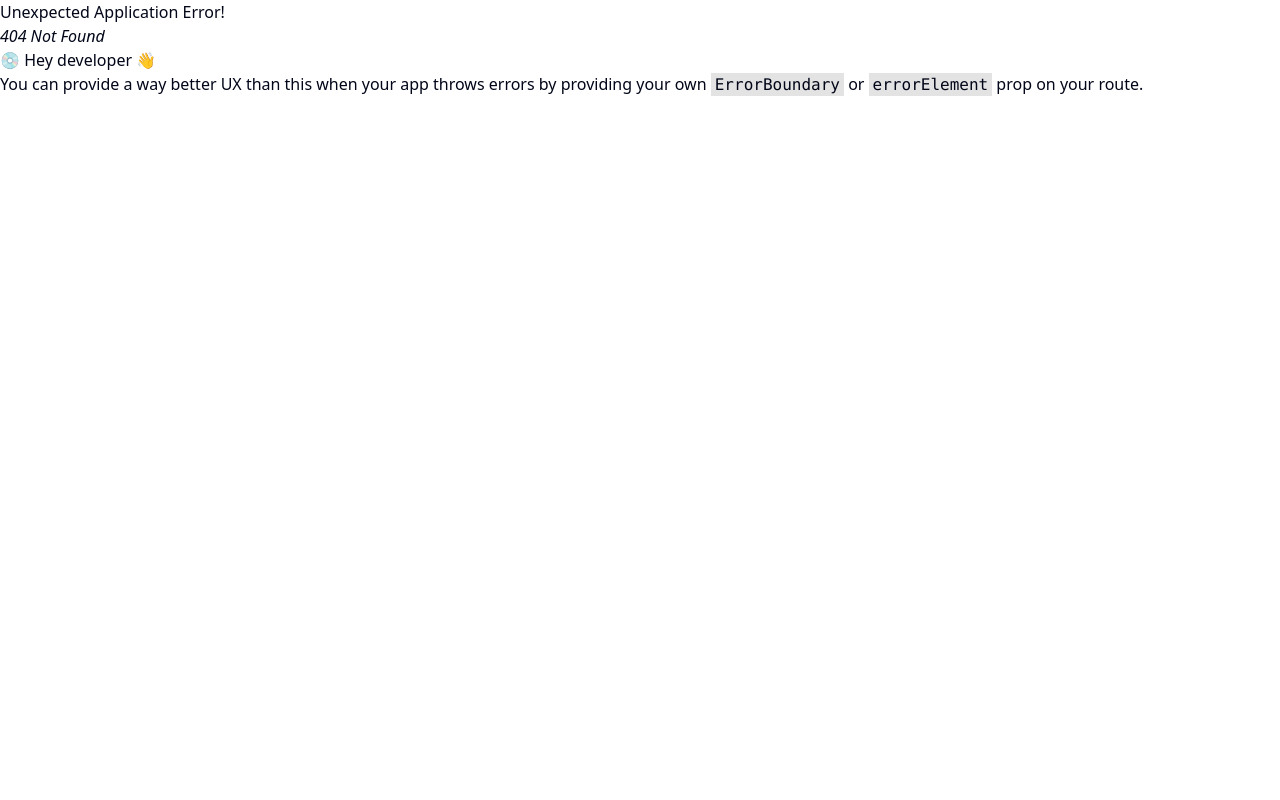
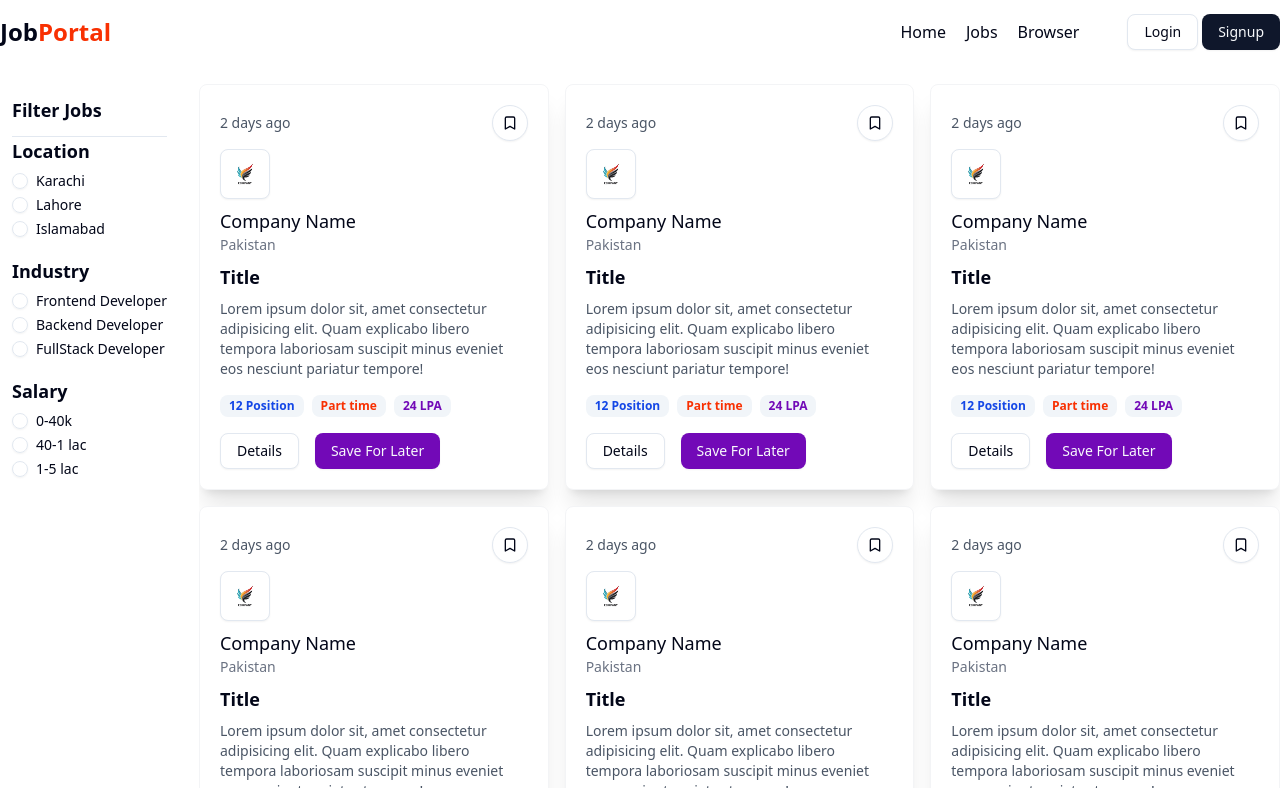
Before and after one commit to ZainHanif29/job-portal, a React (Vite) app in the folder client/: page /job in a window 1280 px wide. Before the commit this address had no page. Built offline with nearby package versions, Linux system fonts and the light colour scheme.

Commit message:
Job page

```diff
--- a/client/src/App.jsx
+++ b/client/src/App.jsx
@@ -4,10 +4,12 @@ import Navbar from "./components/shared/navbar";
 import Home from "./pages/main/home";
 import Login from "./pages/auth/login";
 import Signup from "./pages/auth/signup";
+import Job from "./pages/main/job";
 
 function App() {
   const appRouter = createBrowserRouter([
     { path: "/", element: <Home /> },
+    { path: "/job", element: <Job /> },
     { path: "/login", element: <Login /> },
     { path: "/signup", element: <Signup /> },
   ]);
--- /dev/null
+++ b/client/src/components/filter-card.jsx
@@ -0,0 +1,43 @@
+import React from "react";
+import { RadioGroup, RadioGroupItem } from "./ui/radio-group";
+import { data } from "react-router-dom";
+import { Label } from "./ui/label";
+
+const filterData = [
+  {
+    filterType: "Location",
+    array: ["Karachi", "Lahore", "Islamabad"],
+  },
+  {
+    filterType: "Industry",
+    array: ["Frontend Developer", "Backend Developer", "FullStack Developer"],
+  },
+  {
+    filterType: "Salary",
+    array: ["0-40k", "40-1 lac", "1-5 lac"],
+  },
+];
+const FilterCard = () => {
+  return (
+    <div className="w-full bg-white rounded-md p-3">
+      <h1 className="font-bold text-lg">Filter Jobs</h1>
+      <hr className="mt-3" />
+      <RadioGroup>
+        {filterData.map((data, index) => (
+          <div>
+            <h1 className="font-bold text-lg">{data.filterType}</h1>
+
+            {data.array.map((item, index) => (
+              <div className="flex items-center space-x-2 my-2">
+                <RadioGroupItem value={item} />
+                <Label>{item}</Label>
+              </div>
+            ))}
+          </div>
+        ))}
+      </RadioGroup>
+    </div>
+  );
+};
+
+export default FilterCard;
--- /dev/null
+++ b/client/src/components/job-card.jsx
@@ -0,0 +1,55 @@
+import React from "react";
+import { Button } from "./ui/button";
+import { Bookmark } from "lucide-react";
+import { Avatar, AvatarImage } from "./ui/avatar";
+import logo from "/company-logo.png";
+import { Badge } from "./ui/badge";
+
+const JobCard = () => {
+  return (
+    <div className="p-5 rounded-md shadow-xl bg-white border border-gray-100">
+      <div className="flex items-center justify-between">
+        <p className="text-sm text-gray-600">2 days ago</p>
+        <Button variant="outline" size="icon" className="rounded-full">
+          <Bookmark />
+        </Button>
+      </div>
+      <div className="flex items-center gap-2 my-2">
+        <Button variant="outline" size="icon" className="p-6">
+          <Avatar>
+            <AvatarImage src={logo} />
+          </Avatar>
+        </Button>
+      </div>
+      <div>
+        <h1 className="font-medium text-lg">Company Name</h1>
+        <p className="text-sm text-gray-500">Pakistan</p>
+      </div>
+      <div>
+        <h1 className="font-bold text-lg my-2">Title</h1>
+        <p className="text-sm text-gray-600">
+          Lorem ipsum dolor sit, amet consectetur adipisicing elit. Quam
+          explicabo libero tempora laboriosam suscipit minus eveniet eos
+          nesciunt pariatur tempore!
+        </p>
+      </div>
+      <div className="flex items-center gap-2 mt-4">
+        <Badge className="text-blue-700 font-bold" variant="secondary">
+          12 Position
+        </Badge>
+        <Badge className="text-[#f83002] font-bold" variant="secondary">
+          Part time
+        </Badge>
+        <Badge className="text-[#7209b7] font-bold" variant="secondary">
+          24 LPA
+        </Badge>
+      </div>
+      <div className="flex items-center gap-4 mt-4">
+        <Button variant="outline">Details</Button>
+        <Button className="bg-[#7209b7]">Save For Later</Button>
+      </div>
+    </div>
+  );
+};
+
+export default JobCard;
--- a/client/src/components/shared/navbar.jsx
+++ b/client/src/components/shared/navbar.jsx
@@ -11,17 +11,19 @@ const Navbar = () => {
     <div className="bg-white">
       <div className="flex items-center justify-between mx-auto max-w-7xl h-16">
         <div>
-          <h1 className="text-2xl font-bold">
-            Job<span className="text-[#F83002]">Portal</span>
-          </h1>
+          <Link to="/">
+            <h1 className="text-2xl font-bold">
+              Job<span className="text-[#F83002]">Portal</span>
+            </h1>
+          </Link>
         </div>
         <div className="flex items-center gap-12">
           <ul className="flex font-medium items-center gap-5">
             <li>
-              <Link>Home</Link>
+              <Link to="/">Home</Link>
             </li>
             <li>
-              <Link>Jobs</Link>
+              <Link to="/job">Jobs</Link>
             </li>
             <li>
               <Link>Browser</Link>
--- /dev/null
+++ b/client/src/pages/main/job.jsx
@@ -0,0 +1,35 @@
+import FilterCard from "@/components/filter-card";
+import JobCard from "@/components/job-card";
+import Navbar from "@/components/shared/navbar";
+import React from "react";
+
+const jobArray = [1, 2, 3, 4, 5, 6, 7, 8];
+const Job = () => {
+  return (
+    <div>
+      <Navbar />
+      <div className="max-w-7xl mx-auto mt-5">
+        <div className="flex gap-5">
+          <div className="w-20%">
+            <FilterCard />
+          </div>
+          {jobArray.length <= 0 ? (
+            <span>Job not found</span>
+          ) : (
+            <div className="flex-1 h-[88vh] overflow-y-auto pb-5">
+              <div className="grid grid-cols-3 gap-4">
+                {jobArray.map((item, index) => (
+                  <div>
+                    <JobCard key={index} />
+                  </div>
+                ))}
+              </div>
+            </div>
+          )}
+        </div>
+      </div>
+    </div>
+  );
+};
+
+export default Job;
```
Also changed, not shown: client/public/company-logo.png (added).
